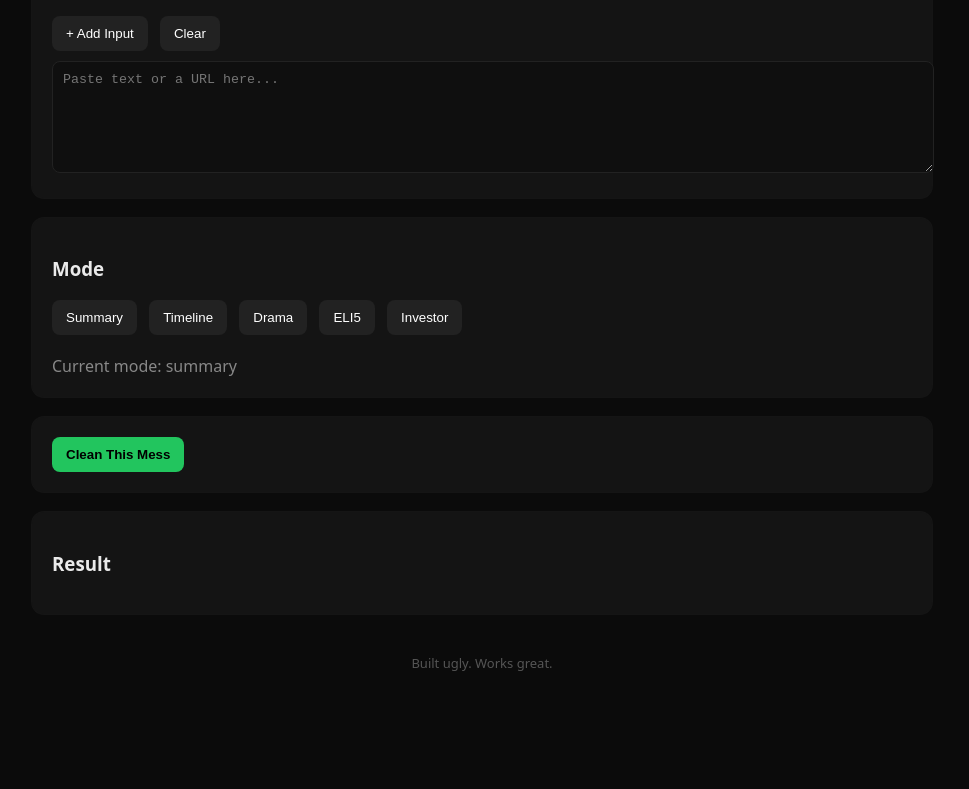
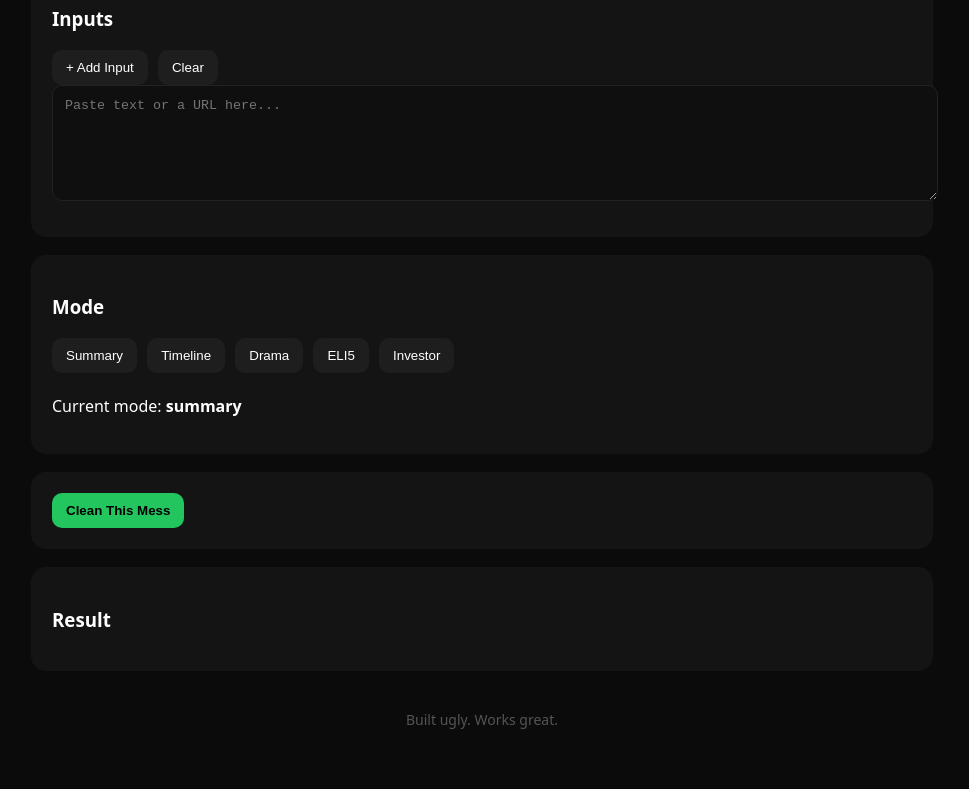
Before and after one commit to baxtersstocks/summifyAI, a plain HTML site: page index.html in a window 1280 px wide. Shown: the part 240-1029 px from the top of the page, without its empty margins (158-1127 px from the left). Before the commit the page ends 992 px from the top, so only its background shows below. Drawn offline with Linux system fonts and the light colour scheme.

Commit message:
Update index.html

```diff
--- a/index.html
+++ b/index.html
@@ -2,58 +2,71 @@
 <html lang="en">
 <head>
   <meta charset="UTF-8" />
-  <title>SummifyAI — Paste Chaos</title>
-  <meta name="viewport" content="width=device-width, initial-scale=1" />
+  <title>SummifyAI</title>
+
+  <meta name="viewport" content="width=device-width, initial-scale=1.0" />
 
   <style>
     body {
       margin: 0;
       font-family: system-ui, -apple-system, BlinkMacSystemFont, sans-serif;
       background: #0b0b0b;
-      color: #eaeaea;
+      color: #ffffff;
     }
 
     .container {
       max-width: 900px;
-      margin: 0 auto;
-      padding: 40px 20px 80px;
+      margin: 40px auto;
+      padding: 20px;
     }
 
     h1 {
-      font-size: 36px;
-      margin-bottom: 8px;
+      font-size: 42px;
+      margin-bottom: 10px;
     }
 
     .subtitle {
-      color: #9aa0a6;
+      color: #aaa;
       margin-bottom: 30px;
     }
 
     .card {
       background: #141414;
-      border-radius: 12px;
+      border-radius: 14px;
       padding: 20px;
       margin-bottom: 20px;
       box-shadow: 0 0 0 1px rgba(255,255,255,0.04);
     }
 
+    .input-box {
+      width: 100%;
+      min-height: 90px;
+      background: #0f0f0f;
+      border: 1px solid #222;
+      border-radius: 10px;
+      padding: 12px;
+      color: white;
+      margin-bottom: 10px;
+      resize: vertical;
+    }
+
     button {
-      background: #222;
-      color: #fff;
+      background: #1e1e1e;
       border: none;
-      border-radius: 8px;
+      color: white;
       padding: 10px 14px;
+      border-radius: 10px;
       cursor: pointer;
-      margin-right: 8px;
+      margin-right: 6px;
     }
 
     button:hover {
-      background: #2c2c2c;
+      background: #2a2a2a;
     }
 
     .primary {
       background: #22c55e;
-      color: #000;
+      color: black;
       font-weight: 600;
     }
 
@@ -61,32 +74,15 @@
       background: #16a34a;
     }
 
-    textarea {
-      width: 100%;
-      min-height: 90px;
-      background: #0f0f0f;
-      color: #fff;
-      border: 1px solid #222;
-      border-radius: 8px;
-      padding: 10px;
-      margin-top: 10px;
-      resize: vertical;
+    .mode-btn {
+      margin-bottom: 6px;
     }
 
-    .mode-btn {
-      margin-bottom: 10px;
-    }
-
-    #output {
-      white-space: pre-wrap;
-      line-height: 1.5;
-    }
-
-    footer {
+    .footer {
       text-align: center;
+      margin-top: 40px;
       color: #555;
-      font-size: 13px;
-      margin-top: 40px;
+      font-size: 14px;
     }
   </style>
 </head>
@@ -98,40 +94,45 @@
       Turn links, notes, tweets, screenshots, and mess into one clean page.
     </div>
 
+    <!-- INPUTS -->
     <div class="card">
       <h3>Inputs</h3>
       <button onclick="addInput()">+ Add Input</button>
       <button onclick="clearInputs()">Clear</button>
+
       <div id="inputs"></div>
     </div>
 
+    <!-- MODE -->
     <div class="card">
       <h3>Mode</h3>
+
       <button class="mode-btn" onclick="setMode('summary')">Summary</button>
       <button class="mode-btn" onclick="setMode('timeline')">Timeline</button>
       <button class="mode-btn" onclick="setMode('drama')">Drama</button>
       <button class="mode-btn" onclick="setMode('eli5')">ELI5</button>
       <button class="mode-btn" onclick="setMode('investor')">Investor</button>
-      <div style="margin-top:10px;color:#888">
-        Current mode: <span id="currentMode">summary</span>
-      </div>
+
+      <p>Current mode: <strong id="currentMode">summary</strong></p>
     </div>
 
+    <!-- ACTION -->
     <div class="card">
       <button class="primary" onclick="cleanMess()">Clean This Mess</button>
     </div>
 
+    <!-- RESULT -->
     <div class="card">
       <h3>Result</h3>
       <div id="output"></div>
     </div>
 
-    <footer>
+    <div class="footer">
       Built ugly. Works great.
-    </footer>
+    </div>
   </div>
 
-  <!-- IMPORTANT: script goes LAST -->
+  <!-- SCRIPT -->
   <script src="script.js"></script>
 </body>
 </html>
```
